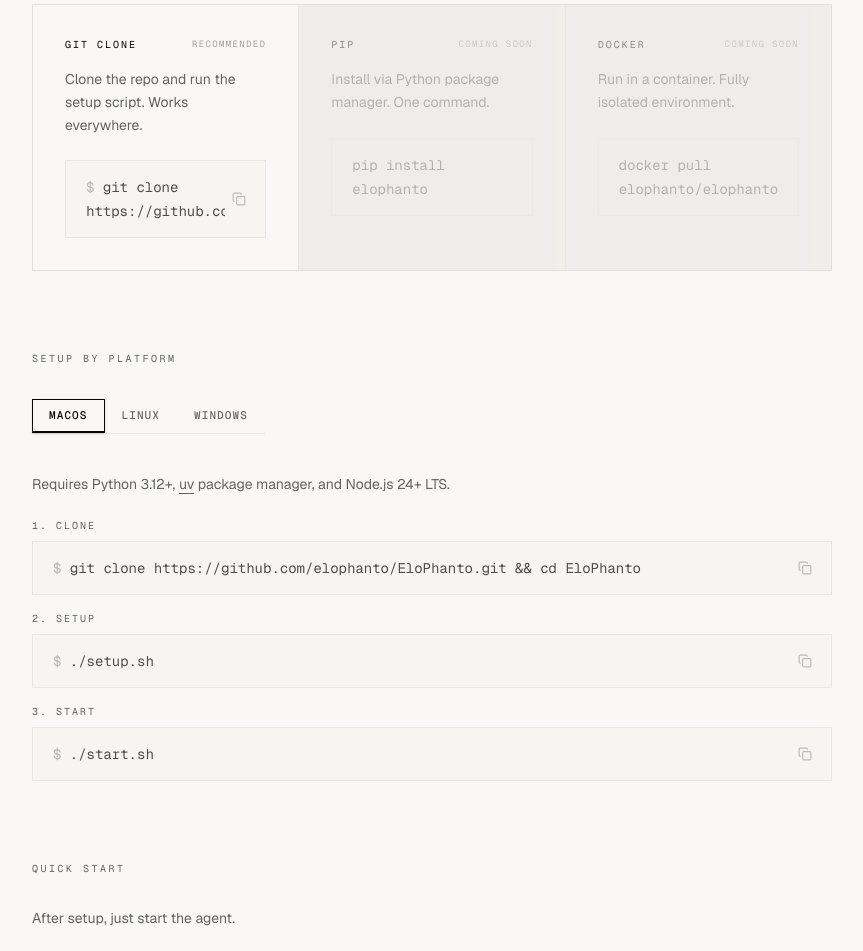
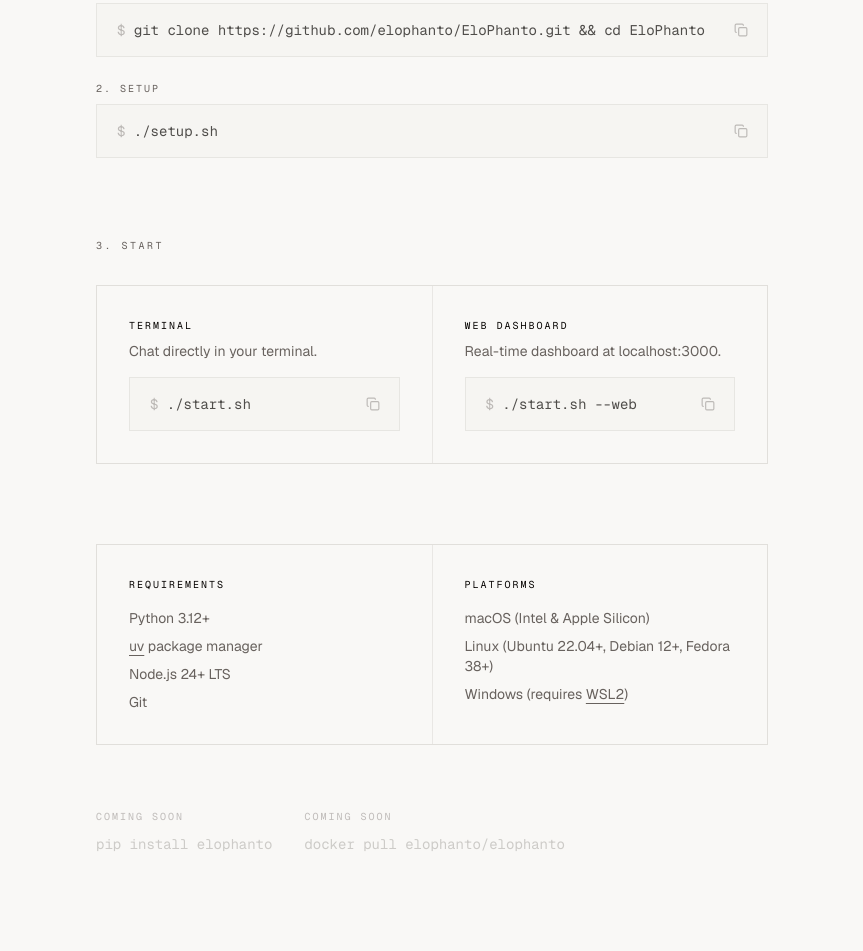
Before and after one commit to elophanto/EloPhantoHub, a Next.js app: page /download in a window 1280 px wide. Shown: the part 340-1291 px from the top of the page, without its empty margins (208-1071 px from the left). Built offline with nearby package versions, Linux system fonts and the light colour scheme.

Commit message:
Redesign download page, add terminal/web start options to homepage

```diff
--- a/app/download/page.tsx
+++ b/app/download/page.tsx
@@ -1,5 +1,4 @@
 import type { Metadata } from "next"
-import { Tabs, TabsContent, TabsList, TabsTrigger } from "@/components/ui/tabs"
 import { InstallCommand } from "@/components/install-command"
 
 export const metadata: Metadata = {
@@ -9,134 +8,94 @@ export const metadata: Metadata = {
 
 export default function DownloadPage() {
   return (
-    <div className="mx-auto max-w-4xl px-6 pt-32 pb-24 sm:px-8 sm:pt-40 lg:px-12">
+    <div className="mx-auto max-w-3xl px-6 pt-32 pb-24 sm:px-8 sm:pt-40 lg:px-12">
       {/* Header */}
-      <div className="mb-16">
+      <div className="mb-20">
         <span className="font-mono text-[10px] uppercase tracking-[0.25em] text-muted-foreground">
           Install
         </span>
         <h1 className="mt-4 text-3xl font-light tracking-tight sm:text-4xl">
-          Get EloPhanto<br />running in under a minute.
+          Three commands. That's it.
         </h1>
       </div>
 
-      {/* Install Methods */}
-      <div className="mb-20 grid gap-px border border-border/50 bg-border/50 md:grid-cols-3">
-        <div className="bg-background p-6 sm:p-8">
-          <div className="mb-4 flex items-center justify-between">
-            <span className="font-mono text-[10px] uppercase tracking-[0.2em]">
-              Git Clone
-            </span>
-            <span className="font-mono text-[9px] uppercase tracking-[0.15em] text-muted-foreground/60">
-              Recommended
-            </span>
-          </div>
-          <p className="mb-6 text-sm leading-relaxed text-muted-foreground">
-            Clone the repo and run the setup script. Works everywhere.
-          </p>
-          <InstallCommand command="git clone https://github.com/elophanto/EloPhanto.git" />
+      {/* Steps */}
+      <div className="space-y-6 mb-20">
+        <InstallCommand label="1. Clone" command="git clone https://github.com/elophanto/EloPhanto.git && cd EloPhanto" />
+        <InstallCommand label="2. Setup" command="./setup.sh" />
       </div>
 
-        <div className="bg-background p-6 opacity-40 sm:p-8">
-          <div className="mb-4 flex items-center justify-between">
-            <span className="font-mono text-[10px] uppercase tracking-[0.2em]">
-              pip
+      {/* Start options */}
+      <div className="mb-20">
+        <span className="mb-8 block font-mono text-[10px] uppercase tracking-[0.25em] text-muted-foreground">
+          3. Start
         </span>
-            <span className="font-mono text-[9px] uppercase tracking-[0.15em] text-muted-foreground/60">
-              Coming Soon
+        <div className="grid gap-px border border-border/50 bg-border/50 sm:grid-cols-2">
+          <div className="bg-background p-6 sm:p-8">
+            <span className="block font-mono text-[10px] uppercase tracking-[0.2em] mb-2">
+              Terminal
             </span>
+            <p className="mb-4 text-sm text-muted-foreground">
+              Chat directly in your terminal.
+            </p>
+            <InstallCommand command="./start.sh" />
           </div>
-          <p className="mb-6 text-sm leading-relaxed text-muted-foreground">
-            Install via Python package manager. One command.
+          <div className="bg-background p-6 sm:p-8">
+            <span className="block font-mono text-[10px] uppercase tracking-[0.2em] mb-2">
+              Web Dashboard
+            </span>
+            <p className="mb-4 text-sm text-muted-foreground">
+              Real-time dashboard at localhost:3000.
             </p>
-          <div className="border border-border/30 px-5 py-3.5">
-            <code className="font-mono text-sm text-muted-foreground">
-              pip install elophanto
-            </code>
-          </div>
-        </div>
-
-        <div className="bg-background p-6 opacity-40 sm:p-8">
-          <div className="mb-4 flex items-center justify-between">
-            <span className="font-mono text-[10px] uppercase tracking-[0.2em]">
-              Docker
-            </span>
-            <span className="font-mono text-[9px] uppercase tracking-[0.15em] text-muted-foreground/60">
-              Coming Soon
-            </span>
-          </div>
-          <p className="mb-6 text-sm leading-relaxed text-muted-foreground">
-            Run in a container. Fully isolated environment.
-          </p>
-          <div className="border border-border/30 px-5 py-3.5">
-            <code className="font-mono text-sm text-muted-foreground">
-              docker pull elophanto/elophanto
-            </code>
+            <InstallCommand command="./start.sh --web" />
           </div>
         </div>
       </div>
 
-      {/* Platform Tabs */}
-      <div className="mb-20">
-        <span className="mb-8 block font-mono text-[10px] uppercase tracking-[0.25em] text-muted-foreground">
-          Setup by Platform
+      {/* Requirements + Platform notes */}
+      <div className="grid gap-px border border-border/50 bg-border/50 sm:grid-cols-2">
+        <div className="bg-background p-6 sm:p-8">
+          <span className="block font-mono text-[10px] uppercase tracking-[0.2em] mb-4">
+            Requirements
           </span>
-        <Tabs defaultValue="macos">
-          <TabsList className="bg-transparent border-b border-border/50 rounded-none p-0 h-auto gap-0">
-            <TabsTrigger value="macos" className="rounded-none border-b-2 border-transparent data-[state=active]:border-foreground data-[state=active]:bg-transparent data-[state=active]:shadow-none font-mono text-[11px] uppercase tracking-[0.1em] px-4 py-2.5">
-              macOS
-            </TabsTrigger>
-            <TabsTrigger value="linux" className="rounded-none border-b-2 border-transparent data-[state=active]:border-foreground data-[state=active]:bg-transparent data-[state=active]:shadow-none font-mono text-[11px] uppercase tracking-[0.1em] px-4 py-2.5">
-              Linux
-            </TabsTrigger>
-            <TabsTrigger value="windows" className="rounded-none border-b-2 border-transparent data-[state=active]:border-foreground data-[state=active]:bg-transparent data-[state=active]:shadow-none font-mono text-[11px] uppercase tracking-[0.1em] px-4 py-2.5">
-              Windows
-            </TabsTrigger>
-          </TabsList>
-
-          <TabsContent value="macos" className="mt-8">
-            <p className="mb-6 text-sm text-muted-foreground">
-              Requires Python 3.12+, <a href="https://docs.astral.sh/uv/" target="_blank" rel="noopener noreferrer" className="underline underline-offset-4 hover:text-foreground">uv</a> package manager, and Node.js 24+ LTS.
-            </p>
-            <div className="space-y-4">
-              <InstallCommand label="1. Clone" command="git clone https://github.com/elophanto/EloPhanto.git && cd EloPhanto" />
-              <InstallCommand label="2. Setup" command="./setup.sh" />
-              <InstallCommand label="3. Start" command="./start.sh" />
-            </div>
-          </TabsContent>
-
-          <TabsContent value="linux" className="mt-8">
-            <p className="mb-6 text-sm text-muted-foreground">
-              Tested on Ubuntu 22.04+, Debian 12+, and Fedora 38+. Requires Python 3.12+, <a href="https://docs.astral.sh/uv/" target="_blank" rel="noopener noreferrer" className="underline underline-offset-4 hover:text-foreground">uv</a>, and Node.js 24+ LTS.
-            </p>
-            <div className="space-y-4">
-              <InstallCommand label="1. Clone and setup" command="git clone https://github.com/elophanto/EloPhanto.git && cd EloPhanto && ./setup.sh" />
-              <InstallCommand label="2. Start" command="./start.sh" />
-            </div>
-          </TabsContent>
-
-          <TabsContent value="windows" className="mt-8">
-            <p className="mb-6 text-sm text-muted-foreground">
-              Requires WSL2 with Ubuntu. Native Windows is not supported yet.
-            </p>
-            <div className="space-y-4">
-              <InstallCommand label="1. Install WSL2" command="wsl --install" />
-              <InstallCommand label="2. Inside WSL" command="git clone https://github.com/elophanto/EloPhanto.git && cd EloPhanto && ./setup.sh" />
-              <InstallCommand label="3. Start" command="./start.sh" />
-            </div>
-          </TabsContent>
-        </Tabs>
+          <ul className="space-y-2 text-sm text-muted-foreground">
+            <li>Python 3.12+</li>
+            <li><a href="https://docs.astral.sh/uv/" target="_blank" rel="noopener noreferrer" className="underline underline-offset-4 hover:text-foreground">uv</a> package manager</li>
+            <li>Node.js 24+ LTS</li>
+            <li>Git</li>
+          </ul>
         </div>
 
-      {/* Quick Start */}
+        <div className="bg-background p-6 sm:p-8">
+          <span className="block font-mono text-[10px] uppercase tracking-[0.2em] mb-4">
+            Platforms
+          </span>
+          <ul className="space-y-2 text-sm text-muted-foreground">
+            <li>macOS (Intel & Apple Silicon)</li>
+            <li>Linux (Ubuntu 22.04+, Debian 12+, Fedora 38+)</li>
+            <li>Windows (requires <a href="https://learn.microsoft.com/en-us/windows/wsl/install" target="_blank" rel="noopener noreferrer" className="underline underline-offset-4 hover:text-foreground">WSL2</a>)</li>
+          </ul>
+        </div>
+      </div>
+
+      {/* Coming soon */}
+      <div className="mt-16 flex gap-8">
         <div>
-        <span className="mb-8 block font-mono text-[10px] uppercase tracking-[0.25em] text-muted-foreground">
-          Quick Start
+          <span className="block font-mono text-[10px] uppercase tracking-[0.2em] text-muted-foreground/40 mb-2">
+            Coming soon
           </span>
-        <p className="mb-6 text-sm text-muted-foreground">
-          After setup, just start the agent.
-        </p>
-        <InstallCommand command="./start.sh" />
+          <span className="font-mono text-sm text-muted-foreground/30">
+            pip install elophanto
+          </span>
+        </div>
+        <div>
+          <span className="block font-mono text-[10px] uppercase tracking-[0.2em] text-muted-foreground/40 mb-2">
+            Coming soon
+          </span>
+          <span className="font-mono text-sm text-muted-foreground/30">
+            docker pull elophanto/elophanto
+          </span>
+        </div>
       </div>
     </div>
   )
--- a/app/page.tsx
+++ b/app/page.tsx
@@ -73,8 +73,22 @@ export default function HomePage() {
             Learns as it works.
           </p>
 
-          <div className="mt-12 max-w-xl">
+          <div className="mt-12 max-w-xl space-y-4">
             <InstallCommand command="git clone https://github.com/elophanto/EloPhanto.git && cd EloPhanto && ./setup.sh" />
+            <div className="grid grid-cols-2 gap-px border border-border/50 bg-border/50">
+              <div className="bg-background px-5 pt-4 pb-5">
+                <span className="block font-mono text-[9px] uppercase tracking-[0.2em] text-muted-foreground mb-3">
+                  Terminal
+                </span>
+                <InstallCommand command="./start.sh" />
+              </div>
+              <div className="bg-background px-5 pt-4 pb-5">
+                <span className="block font-mono text-[9px] uppercase tracking-[0.2em] text-muted-foreground mb-3">
+                  Web Dashboard
+                </span>
+                <InstallCommand command="./start.sh --web" />
+              </div>
+            </div>
           </div>
 
           <div className="mt-10 flex items-center gap-8">
```
Lines whose indentation alone changed are shown as unchanged.
